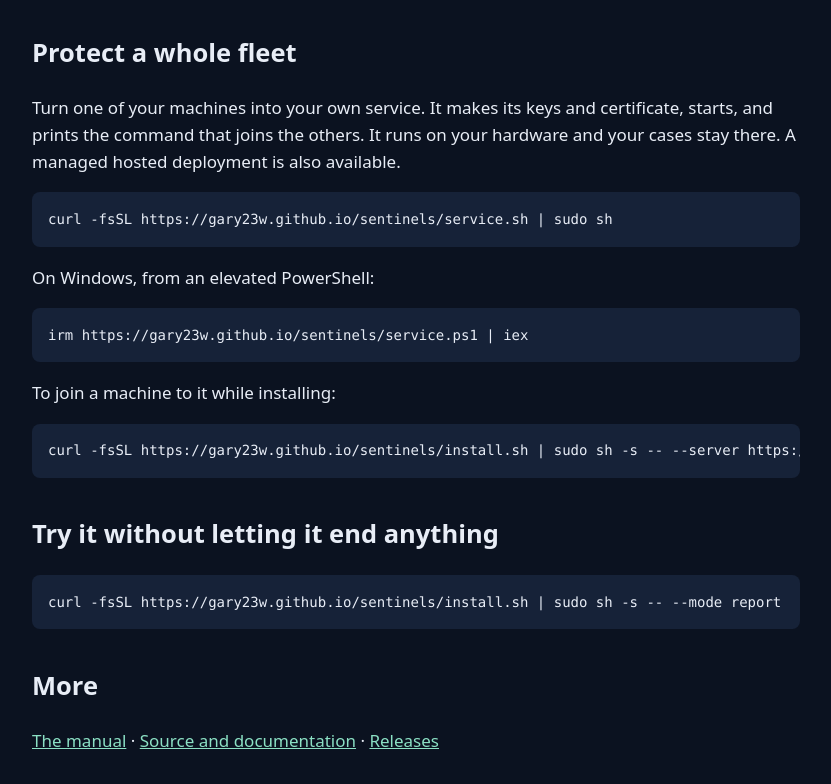
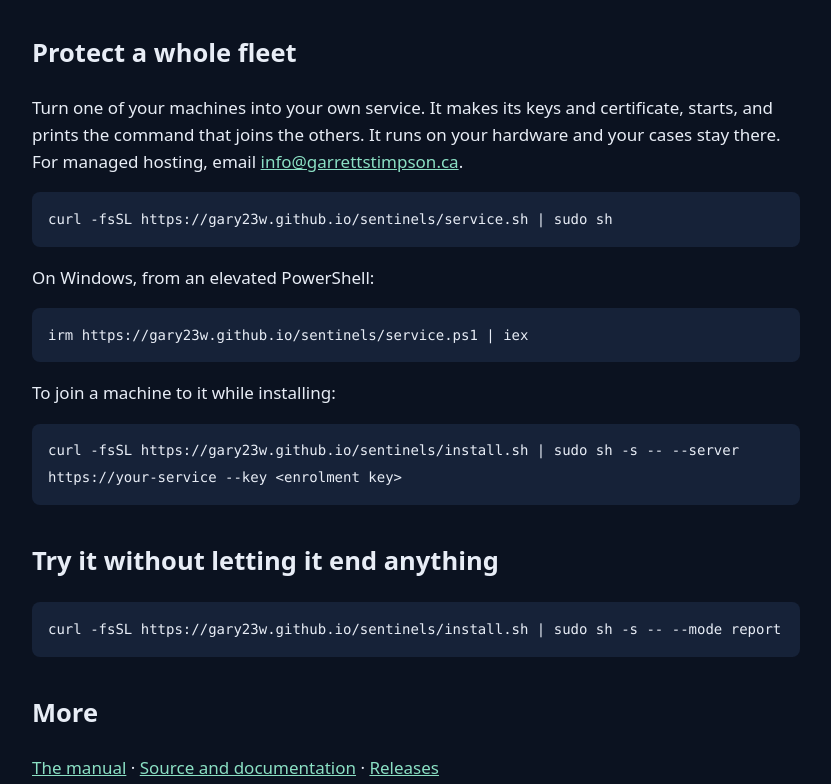
Before and after one commit to gary23w/sentinels, a plain HTML site: page packaging/site/index.html in a window 1280 px wide. Shown: the part 1864-2648 px from the top of the page, without its empty margins (224-1055 px from the left). Drawn offline with Linux system fonts and the light colour scheme.

Commit message:
Improve page scrolling and contact

```diff
--- a/packaging/site/index.html
+++ b/packaging/site/index.html
@@ -10,7 +10,11 @@
 <meta property="og:url" content="https://gary23w.github.io/sentinels/">
 <meta name="twitter:card" content="summary">
 <style>
-:root { color-scheme: dark; }
+:root { color-scheme: dark; scrollbar-color: #5f9b8b #0b1220; }
+::-webkit-scrollbar { width: 12px; height: 12px; }
+::-webkit-scrollbar-track { background: #0b1220; }
+::-webkit-scrollbar-thumb { background: #5f9b8b; border: 2px solid #0b1220; border-radius: 10px; }
+::-webkit-scrollbar-thumb:hover { background: #8be0c4; }
 body { font: 17px/1.6 system-ui, sans-serif; max-width: 48rem; margin: 3rem auto; padding: 0 1.1rem; background: #0b1220; color: #e8edf6; }
 a { color: #8be0c4; }
 h1 { font-size: clamp(2.3rem, 6vw, 3.5rem); line-height: 1.1; margin-bottom: 0.35rem; }
@@ -25,13 +29,13 @@ h2 { margin-top: 2.2rem; }
 .stat { padding: 1rem 1.2rem; border: 1px solid #34445c; border-radius: 10px; background: #142036; }
 .stat strong { display: block; font-size: 1.8rem; line-height: 1.2; color: #8be0c4; }
 .stat span { font-size: 0.9rem; color: #b8c6dc; }
-pre { background: #162238; padding: 0.85rem 1rem; overflow-x: auto; border-radius: 8px; }
+pre { background: #162238; padding: 0.85rem 1rem; white-space: pre-wrap; overflow-wrap: anywhere; border-radius: 8px; }
 code { font: 14px/1.5 ui-monospace, Consolas, monospace; }
 .small { font-size: 0.9rem; color: #b8c6dc; }
 @media (max-width: 35rem) { .stats { grid-template-columns: 1fr; } }
 </style>
 </head>
-<body>
+<body id="top">
 <p class="eyebrow">Automated host intrusion response</p>
 <h1>Stop the attack before its next command.</h1>
 <p class="lead">Sentinels watches your machines for hostile behavior and can stop a suspicious process while the intrusion is still starting.</p>
@@ -66,7 +70,7 @@ code { font: 14px/1.5 ui-monospace, Consolas, monospace; }
 <p>An installed garrett looks here a few times a day and installs each new version by itself. It installs nothing unless the <a href="update.txt">update list</a> carries the project's signature, and the key that makes that signature is kept off this site and off GitHub. To update by hand instead, put <code>UPDATE=off</code> in its configuration file and run <code>garrett update</code> when you like.</p>
 
 <h2>Protect a whole fleet</h2>
-<p>Turn one of your machines into your own service. It makes its keys and certificate, starts, and prints the command that joins the others. It runs on your hardware and your cases stay there. A managed hosted deployment is also available.</p>
+<p>Turn one of your machines into your own service. It makes its keys and certificate, starts, and prints the command that joins the others. It runs on your hardware and your cases stay there. For managed hosting, email <a href="mailto:info@garrettstimpson.ca?subject=Sentinels%20managed%20hosting">info@garrettstimpson.ca</a>.</p>
 <pre><code>curl -fsSL https://gary23w.github.io/sentinels/service.sh | sudo sh</code></pre>
 <p>On Windows, from an elevated PowerShell:</p>
 <pre><code>irm https://gary23w.github.io/sentinels/service.ps1 | iex</code></pre>
@@ -84,5 +88,6 @@ code { font: 14px/1.5 ui-monospace, Consolas, monospace; }
 echo "deb [signed-by=/usr/share/keyrings/garrett.gpg] https://gary23w.github.io/sentinels stable main" | sudo tee /etc/apt/sources.list.d/garrett.list
 sudo apt update &amp;&amp; sudo apt install garrett</code></pre>
 <p class="small">Package signing key: <code>6857 EBCB BEF5 1040 C3F2 0107 3626 88BF C238 AB45</code> (<a href="garrett.asc">garrett.asc</a>). Checksums of every download: <a href="SHA256SUMS">SHA256SUMS</a>, signed with that key: <a href="SHA256SUMS.asc">SHA256SUMS.asc</a>. The default mode ends a program judged hostile at once, so read the documentation first.</p>
+<p><a href="#top">Back to top</a></p>
 </body>
 </html>
```
Also changed, not shown: README.md.
